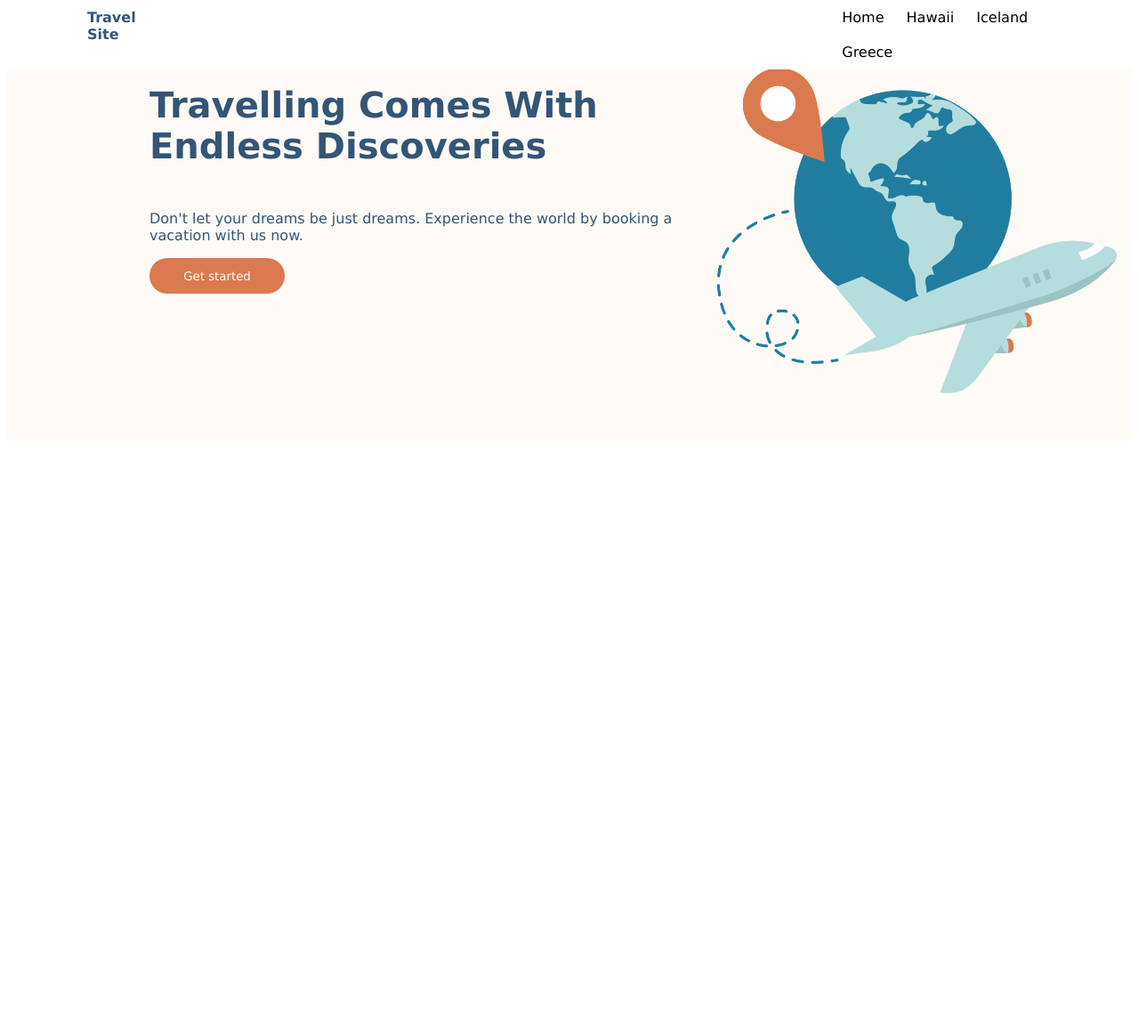
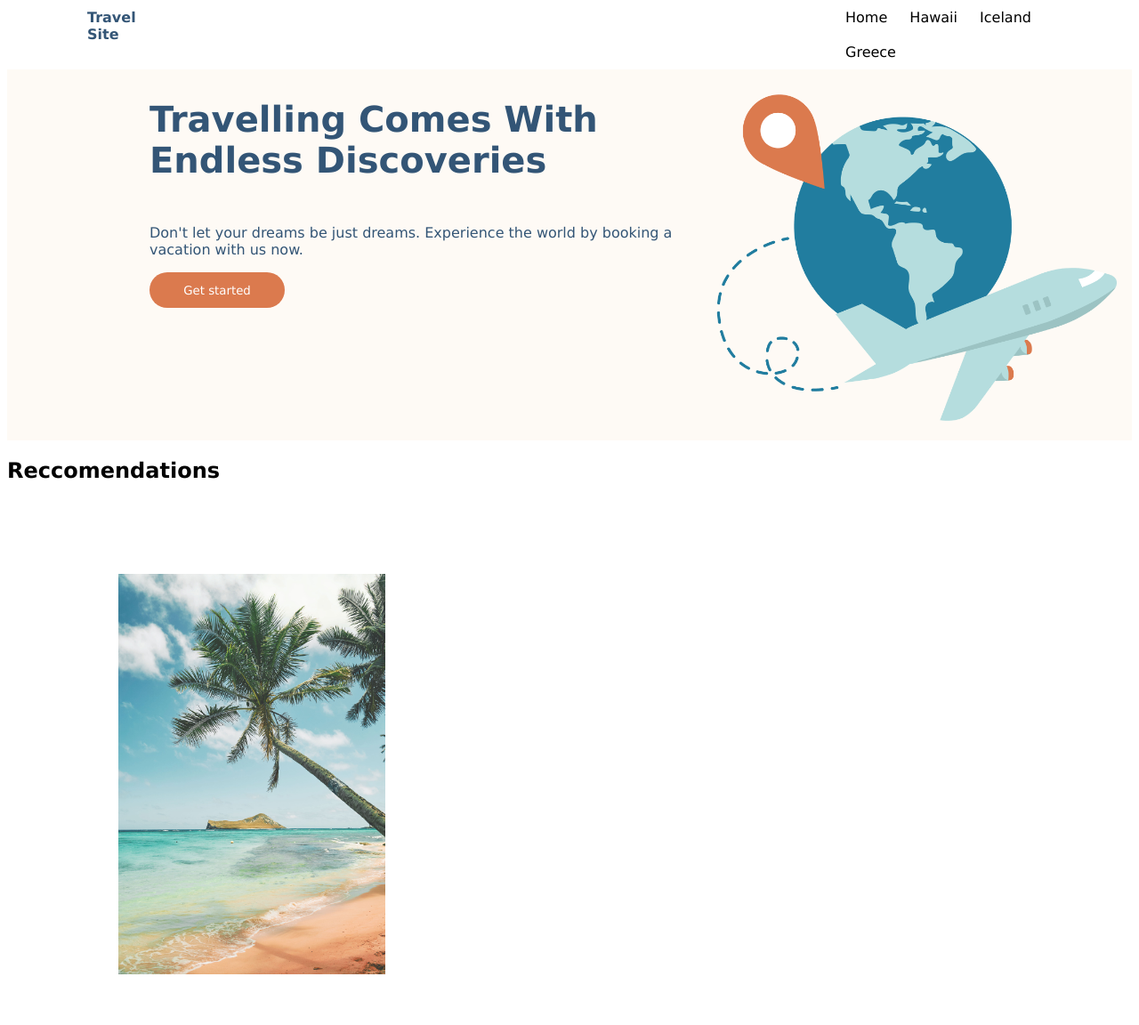
Before and after one commit to jiachen88/Travel-site-Project, a plain HTML site: page index.html in a window 1280 px wide. Shown: the top 1152 px of the page at 89% size. Before the commit the page ends 800 px from the top, so only its background shows below. Drawn offline with Linux system fonts and the light colour scheme.

Commit message:
reccomendations section

```diff
--- a/Css/global.css
+++ b/Css/global.css
@@ -11,7 +11,7 @@
     justify-content: space-between;
     top: 0;
     max-width: 100%;
-    padding-right: 6rem;
+    padding-right: 5rem;
 }
 
 .main-header__list {
--- a/Css/main.css
+++ b/Css/main.css
@@ -14,12 +14,13 @@ img {
     height: 28.125rem;
     object-fit: contain;
     padding: 3.125rem;
+    margin-top: 2rem;
 }
 
 .main-section__head {
     color: #335576;
     font-size: 2rem;
-    margin-top: 5rem;
+    margin-top: 6rem;
     font-size: 2.5rem;
 }
 
@@ -38,3 +39,22 @@ img {
     margin-left: 0rem;
 
 }
+
+.main-content {
+    display: flex;
+
+
+}
+
+.main-content__hawaii {
+    width: 20rem;
+    border-radius: 2rem;
+}
+
+.main-content__iceland {
+    width: 20rem;
+}
+
+.main-content__greece {
+    width: 20rem;
+}
--- a/index.html
+++ b/index.html
@@ -30,6 +30,14 @@
         <button class="main-section__btn">Get started</button>
         <img class="main-section__img" src="./Assets/Images/hero.png" alt="A cartoon airplane">
     </section>
+    <h2 class="main-content__head">Reccomendations</h2>
+    <main class="main-content">
+        <a class="main-content__hawaii" href="./Pages/hawaii.html"><img src="./Assets/Images/hawaii.jpg"
+                alt="A picture of Hawaii"></a>
+        <a class="main-content__iceland" href="./Pages/iceland.html"></a>
+        <a class="maincontent__greece" href="./Pages/greece.html">
+        </a>
+    </main>
 
 </body>
 
```
